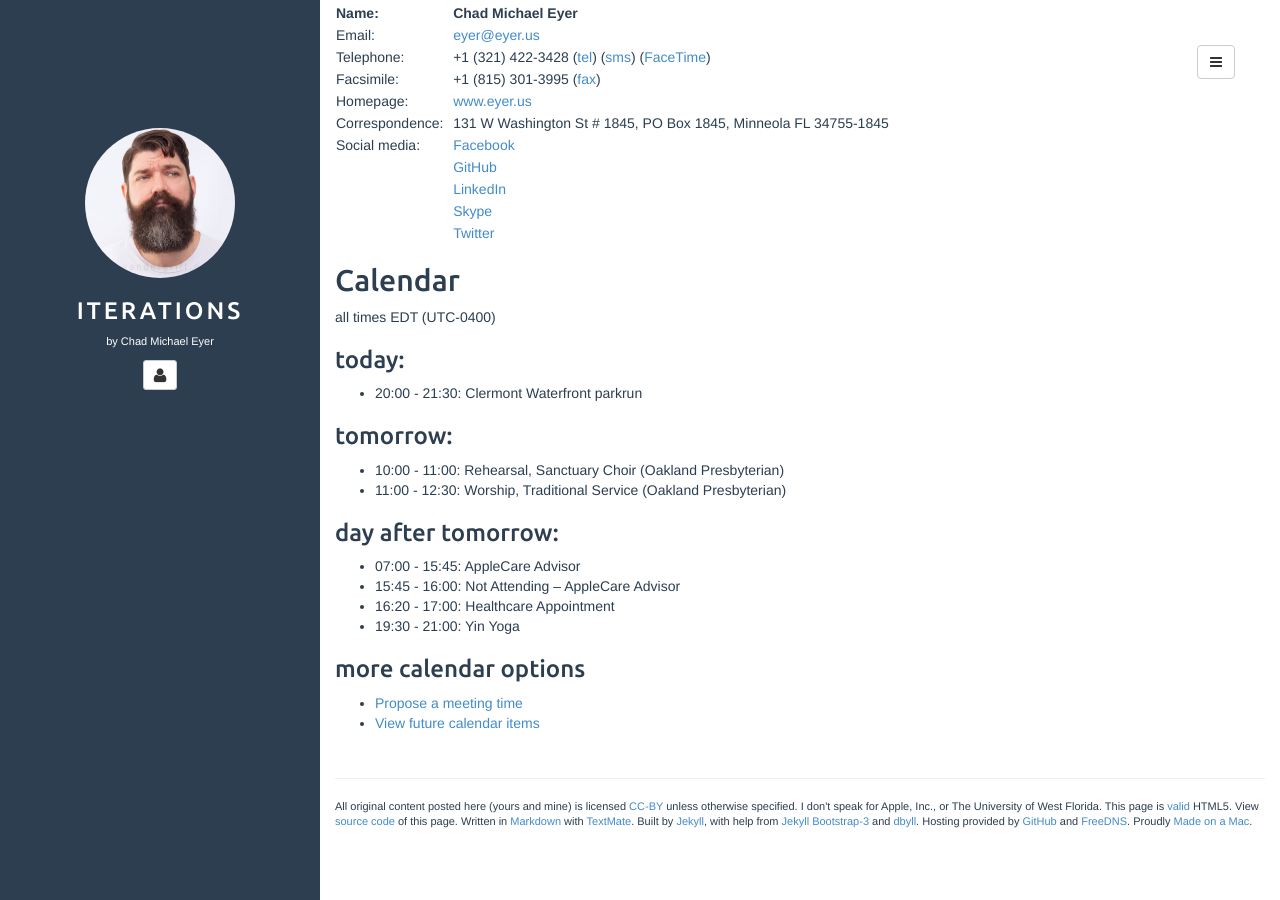
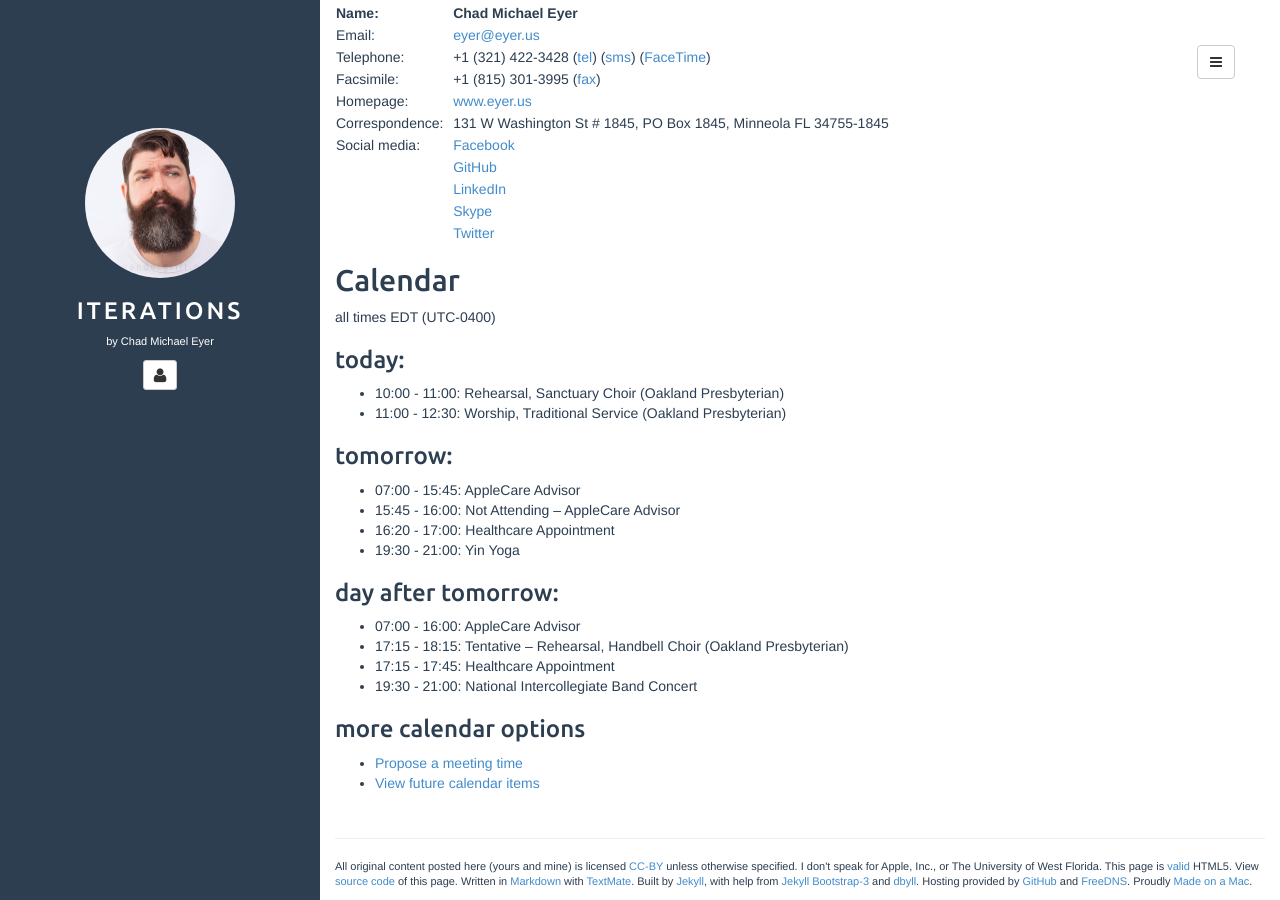
Before and after one commit to chadmichaeleyer/chadmichaeleyer.github.io, a Jekyll site: the page built from about.md, in a window 1280 px wide and 900 px high, scrolled down 1170 px. Built offline with Jekyll 4.4.1, drawn with Linux system fonts in a browser that asks for light colours.

Commit message:
calendar update

```diff
--- a/calendar.markdown
+++ b/calendar.markdown
@@ -2,16 +2,19 @@ all times EDT (UTC-0400)
 
 ### today:
 
-* 20:00 - 21:30: Clermont Waterfront parkrun
-
-### tomorrow:
-
 * 10:00 - 11:00: Rehearsal, Sanctuary Choir (Oakland Presbyterian)
 * 11:00 - 12:30: Worship, Traditional Service (Oakland Presbyterian)
 
-### day after tomorrow:
+### tomorrow:
 
 * 07:00 - 15:45: AppleCare Advisor
 * 15:45 - 16:00: Not Attending – AppleCare Advisor
 * 16:20 - 17:00: Healthcare Appointment
 * 19:30 - 21:00: Yin Yoga
+
+### day after tomorrow:
+
+* 07:00 - 16:00: AppleCare Advisor
+* 17:15 - 18:15: Tentative – Rehearsal, Handbell Choir (Oakland Presbyterian)
+* 17:15 - 17:45: Healthcare Appointment
+* 19:30 - 21:00: National Intercollegiate Band Concert
```
Also changed, not shown: calendar-year.markdown (+4 -4 lines).
